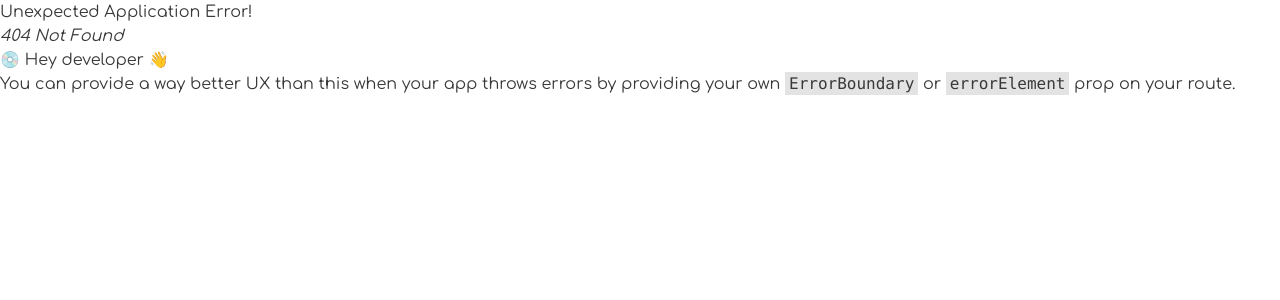
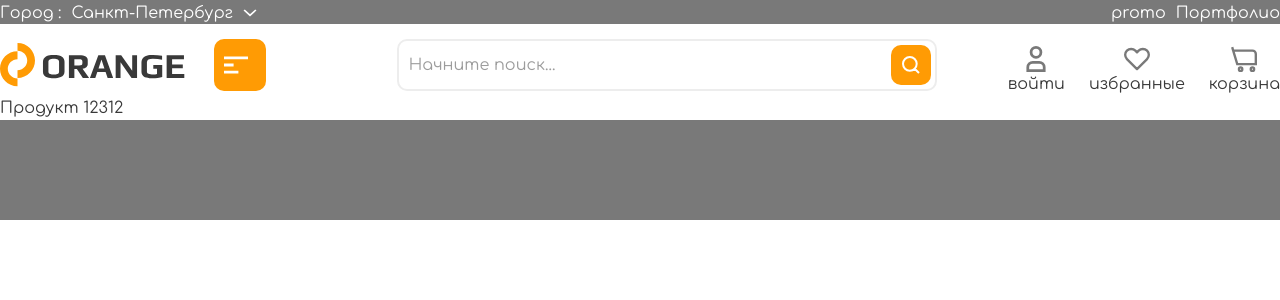
Before and after one commit to ArtErusov/eCommersOrange, a React (Vite) app: page /product/1 in a window 1280 px wide. Before the commit this address had no page. Shown: the top 300 px of the page. Built offline with nearby package versions, Linux system fonts and the light colour scheme.

Commit message:
Added parameters to the router and product component

```diff
--- a/src/components/ui/BannerCard/BannerCard.tsx
+++ b/src/components/ui/BannerCard/BannerCard.tsx
@@ -6,6 +6,7 @@ import Button from '@/components/ui/Button/Button';
 
 import { FC, useState, useEffect, useMemo } from 'react';
 import styles from './BannerCard.module.css';
+import { Link } from 'react-router-dom';
 
 const BannerCard: FC<BannerCardProps> = ({ item }) => {
   const [timeLeft, setTimeLeft] = useState<TimeLeft>(getTimeLeft());
@@ -24,7 +25,7 @@ const BannerCard: FC<BannerCardProps> = ({ item }) => {
   }, []);
 
   return (
-    <div className={styles['banner-card']}>
+    <Link to={`/product/${item.id}`} className={styles['banner-card']}>
       <div className={styles['banner-card__content']}>
         <h2 className={styles['banner-card__title']}>Товар дня :</h2>
         <img className={styles['banner-card__image']} src={item.src[0]} alt={item.text} />
@@ -72,7 +73,7 @@ const BannerCard: FC<BannerCardProps> = ({ item }) => {
           <Button>Купить</Button>
         </div>
       </div>
-    </div>
+    </Link>
   );
 };
 
--- a/src/components/ui/ProductCard/ProductCard.tsx
+++ b/src/components/ui/ProductCard/ProductCard.tsx
@@ -3,6 +3,7 @@ import styles from './ProductCard.module.css';
 
 import { FC, useState } from 'react';
 import { ProductCardProps } from './ProductCard.types.ts';
+import { Link } from 'react-router-dom';
 
 const ProductCard: FC<ProductCardProps> = ({ item }) => {
   const [itemInCart, setItemInCart] = useState<boolean>(false);
@@ -17,7 +18,7 @@ const ProductCard: FC<ProductCardProps> = ({ item }) => {
   };
 
   return (
-    <div className={styles['product-card']}>
+    <Link to={`/product/${item.id}`} className={styles['product-card']}>
       <div className={styles['product-card__container']}>
         <div className={styles['product-card__content']}>
           <img className={styles['product-card__image']} src={item.src[0]} alt={item.text} />
@@ -37,7 +38,7 @@ const ProductCard: FC<ProductCardProps> = ({ item }) => {
           <Button onClick={handleAddToCart}>{itemInCart ? 'в корзине' : 'в корзину'}</Button>
         </div>
       </div>
-    </div>
+    </Link>
   );
 };
 
--- /dev/null
+++ b/src/pages/ProductPage/ProductPage.tsx
@@ -0,0 +1,14 @@
+import Footer from '@/components/Footer/Footer';
+import Header from '@/components/Header/Header';
+import { FC } from 'react';
+
+const ProductPage: FC = () => {
+  return (
+    <>
+      <Header />
+      Продукт 12312
+      <Footer />
+    </>
+  );
+};
+export default ProductPage;
```
Also changed, not shown: src/main.tsx (+2 -19 lines), src/shared/routes/mainRoutes.tsx (added, +14 -0 lines).
